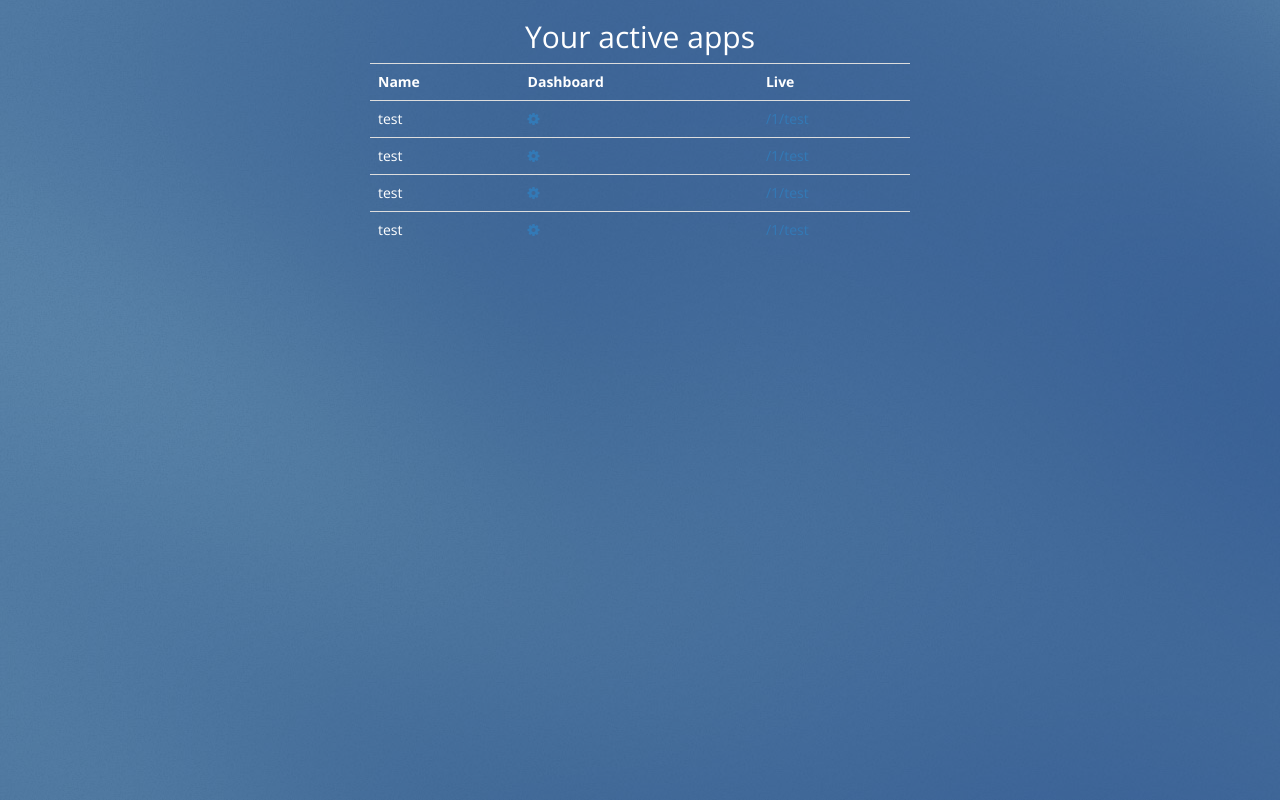
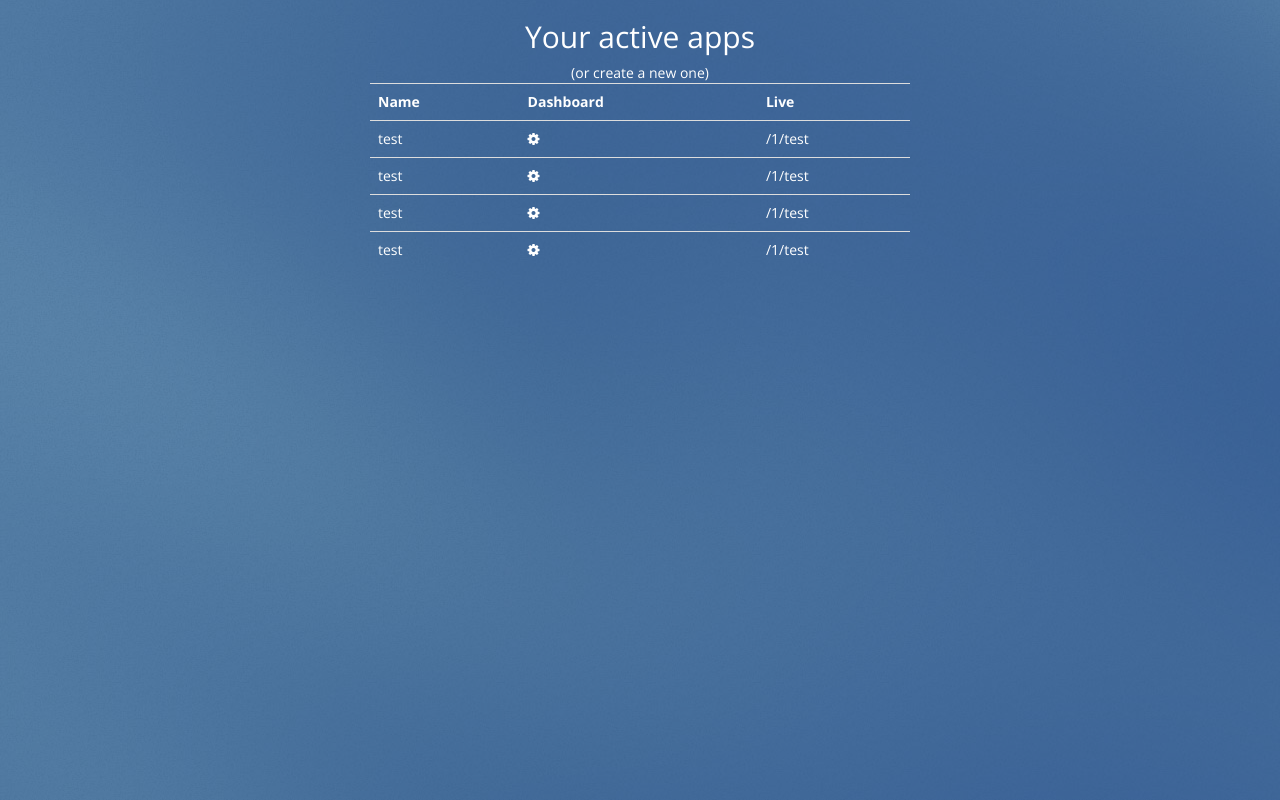
Before and after one commit to thepav/serve, a Flask app: page /gallery/1 in a window 1280 px wide. Run offline with Flask 2, Linux system fonts and the light colour scheme; parts of the project's set-up code (start-up, migrations or seed data) failed here and were passed over; some libraries are stand-ins or nearby versions.

Commit message:
added newApp

```diff
--- a/serve.py
+++ b/serve.py
@@ -77,10 +77,9 @@ def gallery(pk):
 	apps = [{"name":"test", "url": "/"+str(pk)+"/test", "dash":"/dash/"+str(pk)+"/test"}, {"name":"test", "url": "/"+str(pk)+"/test", "dash":"/dash/"+str(pk)+"/test"}, {"name":"test", "url": "/"+str(pk)+"/test", "dash":"/dash/"+str(pk)+"/test"}, {"name":"test", "url": "/"+str(pk)+"/test", "dash":"/dash/"+str(pk)+"/test"}]
 	return render_template('gallery.html', apps=apps)
 
-
-
-
-
+@serve.route('/new_app/', methods=['GET', 'POST'])
+def newApp():
+	return render_template("login.html")
 
 
 
--- a/templates/gallery.html
+++ b/templates/gallery.html
@@ -13,14 +13,15 @@
 <body>
     <div class="container background">
         <div class="col-md-6 col-md-offset-3">
-            <center><h2>Your active apps</h2></center>
+            <center><h2>Your active apps</h2>
+            <a class="link" href="{{url_for('newApp')}}">(or create a new one)</a></center>
             <table class="table">
             <th>Name</th><th>Dashboard</th><th>Live</th>
             {% for app in apps %}
                 <tr>
                     <td>{{app['name']}}</td>
-                    <td><a href="{{app['dash']}}"><i class="fa fa-cog"></i></a></td>
-                    <td><a href="{{app['url']}}">{{app['url']}}</a></td>
+                    <td><a class="link" href="{{app['dash']}}"><i class="fa fa-cog"></i></a></td>
+                    <td><a class="link" href="{{app['url']}}">{{app['url']}}</a></td>
                 </tr>
             {% endfor %}
             </table>
```
